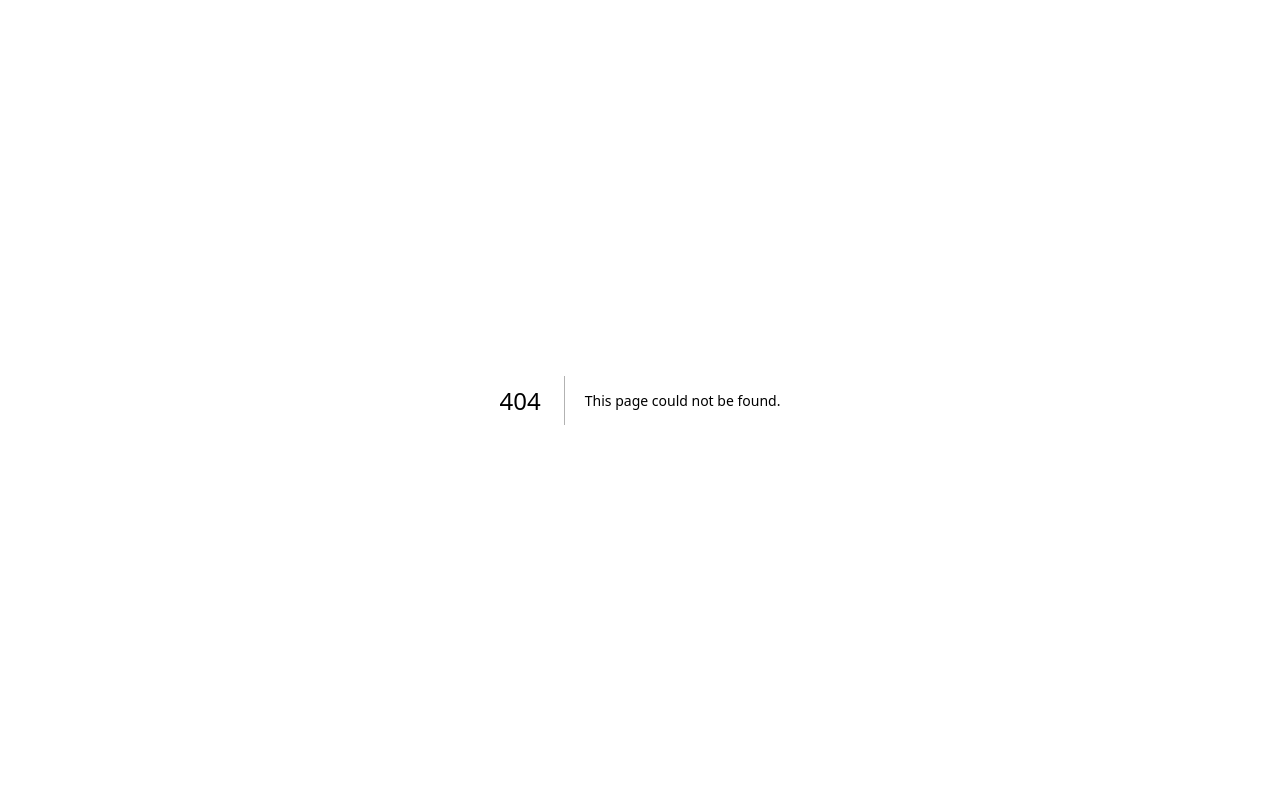
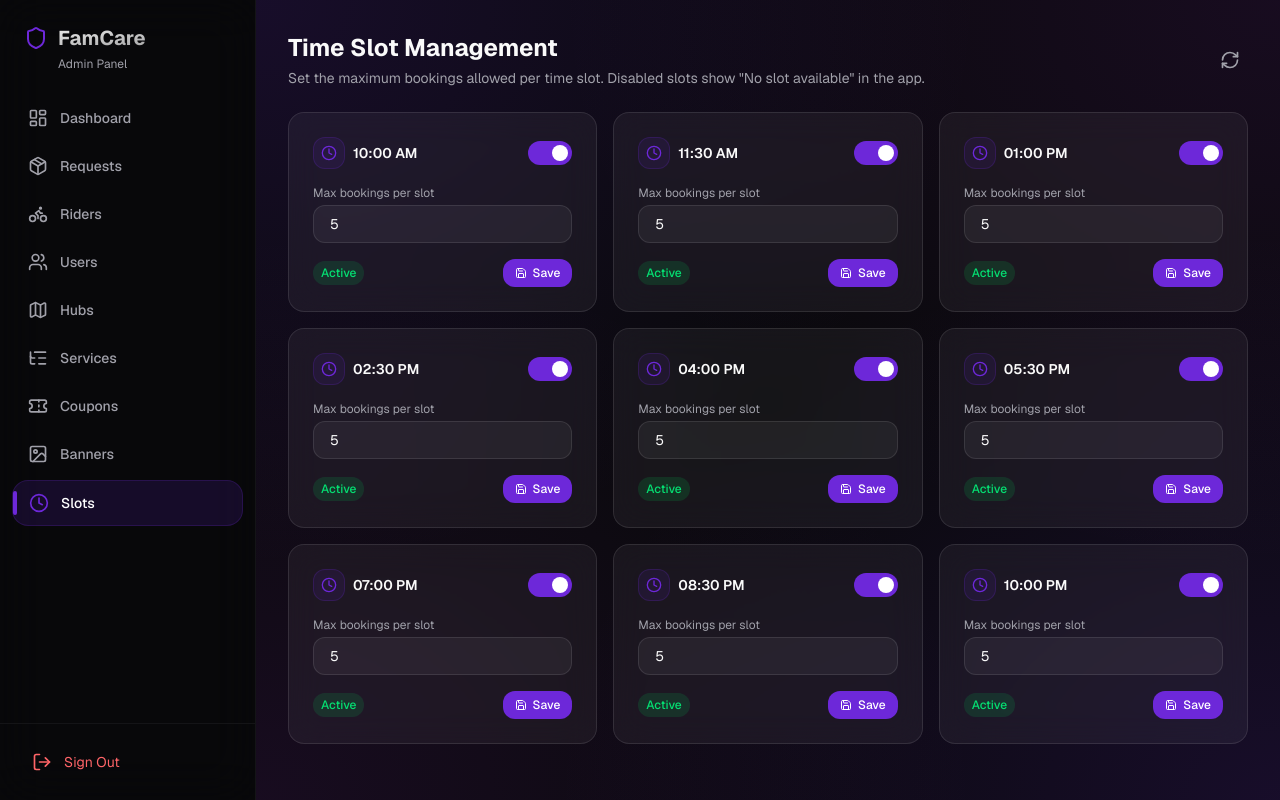
Before and after one commit to fixxo-it/famcare_admin, a Next.js app: page /slots in a window 1280 px wide. Before the commit this address had no page. Built offline with nearby package versions, Linux system fonts and the light colour scheme; no server answers.

Commit message:
update slot config

```diff
--- a/src/app/(admin)/layout.tsx
+++ b/src/app/(admin)/layout.tsx
@@ -1,6 +1,6 @@
 'use client'
 
-import { Shield, LayoutDashboard, Package, Users, Bike, Map, ListTree, Ticket, ImageIcon, LogOut, Menu, X } from 'lucide-react'
+import { Shield, LayoutDashboard, Package, Users, Bike, Map, ListTree, Ticket, ImageIcon, Clock, LogOut, Menu, X } from 'lucide-react'
 import Link from 'next/link'
 import { usePathname, useRouter } from 'next/navigation'
 import { useState } from 'react'
@@ -15,6 +15,7 @@ const navItems = [
     { href: '/services', label: 'Services', icon: ListTree },
     { href: '/coupons', label: 'Coupons', icon: Ticket },
     { href: '/banners', label: 'Banners', icon: ImageIcon },
+    { href: '/slots', label: 'Slots', icon: Clock },
 ]
 
 export default function AdminLayout({ children }: { children: React.ReactNode }) {
--- /dev/null
+++ b/src/app/(admin)/slots/page.tsx
@@ -0,0 +1,148 @@
+'use client'
+
+import { useState, useEffect, useCallback } from 'react'
+import { Clock, RefreshCw, Save } from 'lucide-react'
+import { motion } from 'framer-motion'
+
+const API_BASE = process.env.NEXT_PUBLIC_API_URL || 'http://127.0.0.1:8000/api'
+
+const ALL_SLOTS = [
+    '10:00 AM', '11:30 AM', '01:00 PM', '02:30 PM', '04:00 PM',
+    '05:30 PM', '07:00 PM', '08:30 PM', '10:00 PM',
+]
+
+interface SlotConfig {
+    time_slot: string
+    max_slots: number
+    is_enabled: boolean
+}
+
+export default function SlotsPage() {
+    const [configs, setConfigs] = useState<Record<string, SlotConfig>>({})
+    const [loading, setLoading] = useState(true)
+    const [saving, setSaving] = useState<string | null>(null)
+
+    const fetchConfigs = useCallback(async () => {
+        setLoading(true)
+        try {
+            const res = await fetch(`${API_BASE}/slots/configs`, { cache: 'no-store' })
+            if (res.ok) {
+                const data: SlotConfig[] = await res.json()
+                const map: Record<string, SlotConfig> = {}
+                data.forEach(c => { map[c.time_slot] = c })
+                setConfigs(map)
+            }
+        } finally {
+            setLoading(false)
+        }
+    }, [])
+
+    useEffect(() => { fetchConfigs() }, [fetchConfigs])
+
+    const getSlotConfig = (slot: string): SlotConfig =>
+        configs[slot] ?? { time_slot: slot, max_slots: 5, is_enabled: true }
+
+    const updateLocal = (slot: string, patch: Partial<SlotConfig>) => {
+        setConfigs(prev => ({
+            ...prev,
+            [slot]: { ...getSlotConfig(slot), ...patch },
+        }))
+    }
+
+    const save = async (slot: string) => {
+        setSaving(slot)
+        const cfg = getSlotConfig(slot)
+        try {
+            await fetch(`${API_BASE}/slots/configs/${encodeURIComponent(slot)}`, {
+                method: 'PUT',
+                headers: { 'Content-Type': 'application/json' },
+                body: JSON.stringify({ max_slots: cfg.max_slots, is_enabled: cfg.is_enabled }),
+            })
+        } finally {
+            setSaving(null)
+        }
+    }
+
+    if (loading) {
+        return (
+            <div className="flex items-center justify-center min-h-[60vh]">
+                <RefreshCw className="w-6 h-6 animate-spin text-primary" />
+            </div>
+        )
+    }
+
+    return (
+        <div className="space-y-6">
+            <div className="flex items-center justify-between">
+                <div>
+                    <h1 className="text-2xl font-bold">Time Slot Management</h1>
+                    <p className="text-sm text-muted-foreground mt-1">
+                        Set the maximum bookings allowed per time slot. Disabled slots show "No slot available" in the app.
+                    </p>
+                </div>
+                <button onClick={fetchConfigs} className="p-2 rounded-lg hover:bg-white/5 text-muted-foreground hover:text-white transition-colors">
+                    <RefreshCw className="w-5 h-5" />
+                </button>
+            </div>
+
+            <div className="grid grid-cols-1 sm:grid-cols-2 lg:grid-cols-3 gap-4">
+                {ALL_SLOTS.map((slot, i) => {
+                    const cfg = getSlotConfig(slot)
+                    const isSaving = saving === slot
+                    return (
+                        <motion.div
+                            key={slot}
+                            initial={{ opacity: 0, y: 12 }}
+                            animate={{ opacity: 1, y: 0 }}
+                            transition={{ delay: i * 0.04 }}
+                            className={`glass-card flex flex-col gap-4 ${!cfg.is_enabled ? 'opacity-60' : ''}`}
+                        >
+                            <div className="flex items-center justify-between">
+                                <div className="flex items-center gap-2">
+                                    <div className="w-8 h-8 rounded-lg bg-primary/10 flex items-center justify-center border border-primary/20">
+                                        <Clock className="w-4 h-4 text-primary" />
+                                    </div>
+                                    <span className="font-semibold text-sm">{slot}</span>
+                                </div>
+                                {/* Enable / Disable toggle */}
+                                <button
+                                    onClick={() => updateLocal(slot, { is_enabled: !cfg.is_enabled })}
+                                    className={`relative inline-flex h-6 w-11 items-center rounded-full transition-colors ${cfg.is_enabled ? 'bg-primary' : 'bg-white/10'}`}
+                                >
+                                    <span className={`inline-block h-4 w-4 transform rounded-full bg-white transition-transform ${cfg.is_enabled ? 'translate-x-6' : 'translate-x-1'}`} />
+                                </button>
+                            </div>
+
+                            <div>
+                                <label className="text-xs text-muted-foreground mb-1 block">Max bookings per slot</label>
+                                <input
+                                    type="number"
+                                    min={1}
+                                    max={50}
+                                    value={cfg.max_slots}
+                                    onChange={e => updateLocal(slot, { max_slots: parseInt(e.target.value) || 1 })}
+                                    disabled={!cfg.is_enabled}
+                                    className="w-full bg-white/5 border border-white/10 rounded-lg px-4 py-2 text-sm disabled:opacity-40"
+                                />
+                            </div>
+
+                            <div className="flex items-center justify-between">
+                                <span className={`text-xs px-2 py-1 rounded-full font-medium ${cfg.is_enabled ? 'bg-green-500/15 text-green-400' : 'bg-red-500/15 text-red-400'}`}>
+                                    {cfg.is_enabled ? 'Active' : 'Disabled'}
+                                </span>
+                                <button
+                                    onClick={() => save(slot)}
+                                    disabled={isSaving}
+                                    className="flex items-center gap-1.5 px-3 py-1.5 bg-primary hover:bg-primary/90 text-white rounded-lg text-xs font-medium transition-all disabled:opacity-50"
+                                >
+                                    {isSaving ? <RefreshCw className="w-3 h-3 animate-spin" /> : <Save className="w-3 h-3" />}
+                                    Save
+                                </button>
+                            </div>
+                        </motion.div>
+                    )
+                })}
+            </div>
+        </div>
+    )
+}
```
